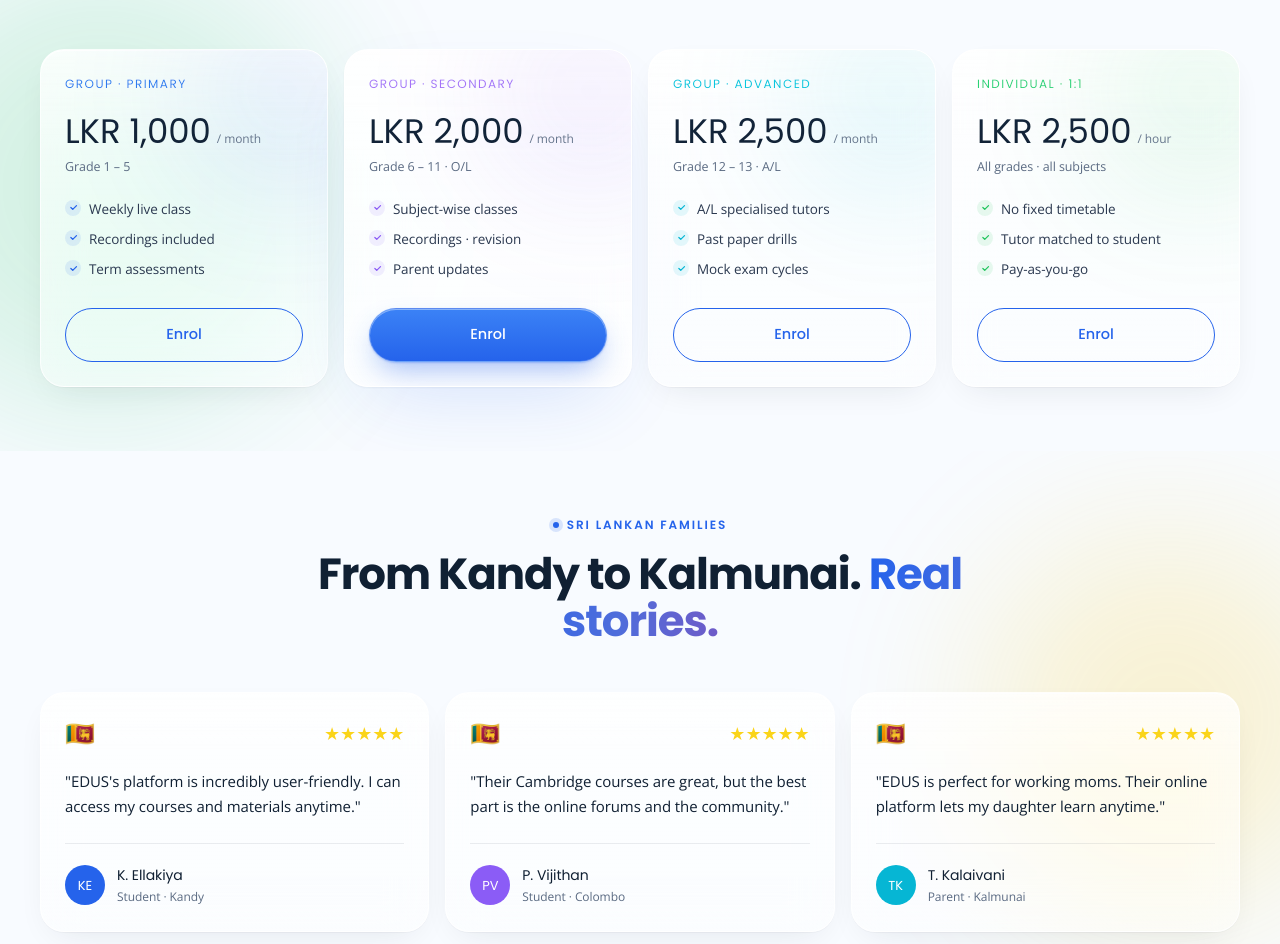
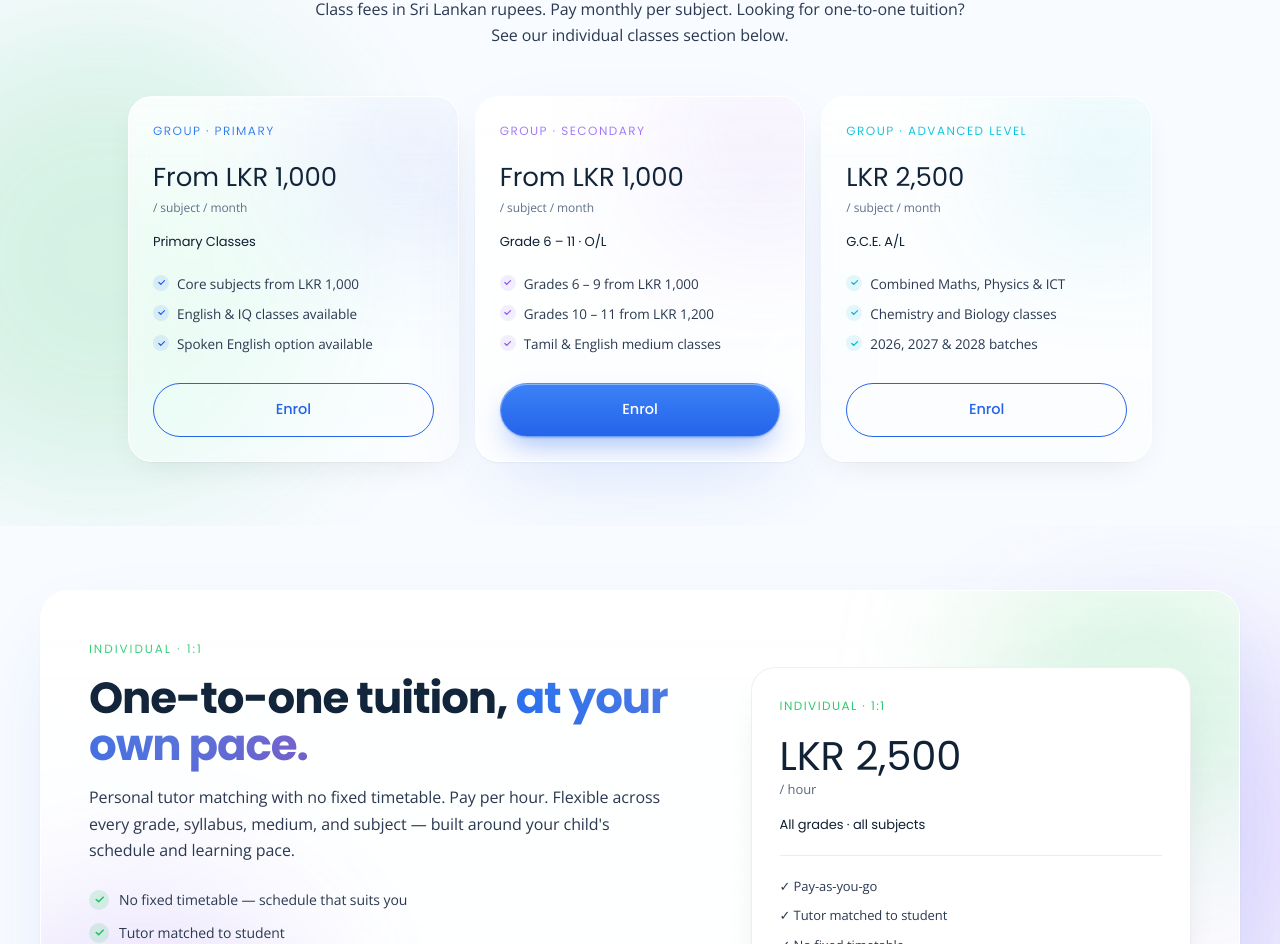
Before and after one commit to edustutor/edusmainwebsite, a Next.js app: page /sl in a window 1280 px wide. Shown: the part 1856-2800 px from the top of the page. Built offline with nearby package versions, Linux system fonts and the light colour scheme.

Commit message:
feat: enhance pricing structure and add holistic features for individual tuition

```diff
--- a/app/sl/page.tsx
+++ b/app/sl/page.tsx
@@ -17,10 +17,66 @@
   "Economics", "Business Studies", "Accounting", "ICT", "English Language", "English Literature",
 ];
 const PRICING = [
-  { tag: "Group · Primary", price: "LKR 1,000", unit: "/ month", grades: "Grade 1 – 5", bullets: ["Weekly live class", "Recordings included", "Term assessments"], tint: "#2563EB" },
-  { tag: "Group · Secondary", price: "LKR 2,000", unit: "/ month", grades: "Grade 6 – 11 · O/L", bullets: ["Subject-wise classes", "Recordings · revision", "Parent updates"], tint: "#8B5CF6", featured: true },
-  { tag: "Group · Advanced", price: "LKR 2,500", unit: "/ month", grades: "Grade 12 – 13 · A/L", bullets: ["A/L specialised tutors", "Past paper drills", "Mock exam cycles"], tint: "#06B6D4" },
-  { tag: "Individual · 1:1", price: "LKR 2,500", unit: "/ hour", grades: "All grades · all subjects", bullets: ["No fixed timetable", "Tutor matched to student", "Pay-as-you-go"], tint: "#22C55E" },
+  {
+    tag: "Group · Primary",
+    price: "From LKR 1,000",
+    unit: "/ subject / month",
+    grades: "Primary Classes",
+    bullets: [
+      "Core subjects from LKR 1,000",
+      "English & IQ classes available",
+      "Spoken English option available",
+    ],
+    tint: "#2563EB",
+  },
+  {
+    tag: "Group · Secondary",
+    price: "From LKR 1,000",
+    unit: "/ subject / month",
+    grades: "Grade 6 – 11 · O/L",
+    bullets: [
+      "Grades 6 – 9 from LKR 1,000",
+      "Grades 10 – 11 from LKR 1,200",
+      "Tamil & English medium classes",
+    ],
+    tint: "#8B5CF6",
+    featured: true,
+  },
+  {
+    tag: "Group · Advanced Level",
+    price: "LKR 2,500",
+    unit: "/ subject / month",
+    grades: "G.C.E. A/L",
+    bullets: [
+      "Combined Maths, Physics & ICT",
+      "Chemistry and Biology classes",
+      "2026, 2027 & 2028 batches",
+    ],
+    tint: "#06B6D4",
+  },
+];
+
+const HOLISTIC_FEATURES = [
+  {
+    icon: "🏅",
+    title: "Quality Course Content",
+    body: "Access to quality contents developed in house for students to understand easily and effectively.",
+  },
+  {
+    icon: "🗓️",
+    title: "Flexible Timings",
+    body: "The 1-1 interaction with our tutors makes it easy and you can schedule your lessons at a frequency and time that suits you.",
+  },
+  {
+    icon: "🎯",
+    title: "Individual Attention",
+    body: "Every student is given individual attention to learn at their own pace.",
+  },
+  {
+    icon: "👩‍🏫",
+    title: "Qualified Tutors",
+    body: "Learn from the Qualified Professionals to unlock the true potential of every individual.",
+  },
 ];
 const TESTIMONIALS = [
   { name: "K. Ellakiya", loc: "Kandy", role: "Student", quote: "EDUS's platform is incredibly user-friendly. I can access my courses and materials anytime." },
@@ -172,17 +228,17 @@
 
         <div className="container-edge">
           <div className="text-center max-w-2xl mx-auto">
-            <p className="eyebrow"><span className="dot" />Fees</p>
+            <p className="eyebrow"><span className="dot" />Group Class Fees</p>
             <h2 className="heading mt-4" style={{ fontSize: "var(--fs-display)" }}>
-              Affordable. <em>By design.</em>
+              Affordable group classes. <em>By design.</em>
             </h2>
             <p className="text-[#2B3950] text-[16px] mt-4 leading-relaxed">
-              Class fees in Sri Lankan rupees. Pay monthly for group classes; pay-as-you-go for
-              individual sessions.
+              Class fees in Sri Lankan rupees. Pay monthly per subject. Looking for one-to-one
+              tuition? See our individual classes section below.
             </p>
           </div>
 
-          <div className="mt-12 grid sm:grid-cols-2 lg:grid-cols-4 gap-4">
+          <div className="mt-12 grid sm:grid-cols-2 lg:grid-cols-3 gap-4 max-w-5xl mx-auto">
             {PRICING.map((p) => (
               <article
                 key={p.tag}
@@ -193,11 +249,11 @@
                   <p className="font-[family-name:var(--font-display)] font-600 text-[12px] tracking-[0.12em] uppercase" style={{ color: p.tint }}>
                     {p.tag}
                   </p>
-                  <div className="mt-5 flex items-baseline gap-1.5">
-                    <p className="font-[family-name:var(--font-display)] font-700 text-[34px] leading-none text-[#102033]">{p.price}</p>
+                  <div className="mt-5">
+                    <p className="font-[family-name:var(--font-display)] font-700 text-[26px] leading-tight text-[#102033]">{p.price}</p>
                     <span className="text-[12px] text-[#5A6A82]">{p.unit}</span>
                   </div>
-                  <p className="text-[12.5px] text-[#5A6A82] mt-2">{p.grades}</p>
+                  <p className="text-[13px] font-[family-name:var(--font-display)] font-600 text-[#102033] mt-3">{p.grades}</p>
 
                   <ul className="mt-5 space-y-2 text-[13.5px]">
                     {p.bullets.map((b) => (
@@ -222,6 +278,120 @@
                   </a>
                 </div>
               </article>
+            ))}
+          </div>
+        </div>
+      </section>
+
+      {/* INDIVIDUAL CLASSES */}
+      <section className="relative py-12 md:py-16 overflow-hidden">
+        <div aria-hidden className="absolute inset-0 -z-10">
+          <div className="blob" style={{ top: "10%", right: "-8%", width: 420, height: 420, background: "#8B5CF6", opacity: 0.18 }} />
+          <div className="blob" style={{ bottom: "0%", left: "-6%", width: 360, height: 360, background: "#22C55E", opacity: 0.16 }} />
+        </div>
+
+        <div className="container-edge">
+          {/* Individual class header card */}
+          <div className="relative glass-strong rounded-[28px] p-8 md:p-12 overflow-hidden">
+            <span aria-hidden className="blob" style={{ top: -80, right: -60, width: 320, height: 320, background: "#22C55E", opacity: 0.20 }} />
+            <span aria-hidden className="blob" style={{ bottom: -80, left: -60, width: 320, height: 320, background: "#8B5CF6", opacity: 0.20 }} />
+
+            <div className="relative grid lg:grid-cols-12 gap-8 items-center">
+              <div className="lg:col-span-7">
+                <p className="font-[family-name:var(--font-display)] font-600 text-[12px] tracking-[0.16em] uppercase text-[#22C55E]">
+                  Individual · 1:1
+                </p>
+                <h2 className="heading mt-4" style={{ fontSize: "var(--fs-display)" }}>
+                  One-to-one tuition, <em>at your own pace.</em>
+                </h2>
+                <p className="text-[#2B3950] text-[16px] mt-4 leading-[1.65] max-w-xl">
+                  Personal tutor matching with no fixed timetable. Pay per hour. Flexible across
+                  every grade, syllabus, medium, and subject — built around your child&apos;s
+                  schedule and learning pace.
+                </p>
+
+                <ul className="mt-6 space-y-2.5 text-[14px]">
+                  {[
+                    "No fixed timetable — schedule that suits you",
+                    "Tutor matched to student",
+                    "Pay-as-you-go · LKR 2,500 / hour",
+                    "All grades · all subjects · all mediums",
+                  ].map((b) => (
+                    <li key={b} className="flex items-start gap-2.5 text-[#2B3950]">
+                      <span className="inline-flex w-5 h-5 mt-0.5 rounded-full bg-[#22C55E]/15 items-center justify-center shrink-0">
+                        <svg width="11" height="11" viewBox="0 0 24 24" fill="none" stroke="#22C55E" strokeWidth="3.5" aria-hidden>
+                          <path d="M5 12l5 5L20 7" strokeLinecap="round" strokeLinejoin="round" />
+                        </svg>
+                      </span>
+                      {b}
+                    </li>
+                  ))}
+                </ul>
+
+                <div className="mt-7 flex flex-wrap gap-3">
+                  <a
+                    href="https://signup.edustutor.com/"
+                    target="_blank"
+                    rel="noopener noreferrer"
+                    className="btn btn-primary"
+                  >
+                    Book One-to-One Tuition
+                  </a>
+                  <Link href="/contact" className="btn btn-ghost">Talk to US</Link>
+                </div>
+              </div>
+
+              {/* Price card */}
+              <div className="lg:col-span-5">
+                <div className="relative rounded-[24px] bg-white border border-[rgba(16,32,51,0.08)] p-7 shadow-[0_18px_40px_-20px_rgba(16,32,51,0.18)]">
+                  <p className="font-[family-name:var(--font-display)] font-600 text-[12px] tracking-[0.12em] uppercase text-[#22C55E]">
+                    Individual · 1:1
+                  </p>
+                  <div className="mt-5">
+                    <p className="font-[family-name:var(--font-display)] font-700 text-[40px] leading-none text-[#102033]">
+                      LKR 2,500
+                    </p>
+                    <span className="text-[13px] text-[#5A6A82]">/ hour</span>
+                  </div>
+                  <p className="text-[13px] font-[family-name:var(--font-display)] font-600 text-[#102033] mt-3">
+                    All grades · all subjects
+                  </p>
+                  <div className="mt-5 pt-5 border-t border-[rgba(16,32,51,0.08)] space-y-2 text-[13px] text-[#2B3950]">
+                    <p>✓ Pay-as-you-go</p>
+                    <p>✓ Tutor matched to student</p>
+                    <p>✓ No fixed timetable</p>
+                  </div>
+                  <a
+                    href="https://signup.edustutor.com/"
+                    target="_blank"
+                    rel="noopener noreferrer"
+                    className="mt-6 w-full justify-center btn btn-primary"
+                  >
+                    Enrol Now
+                  </a>
+                </div>
+              </div>
+            </div>
+          </div>
+
+          {/* Providing Holistic Education feature row */}
+          <div className="mt-14 text-center max-w-2xl mx-auto">
+            <h3 className="heading" style={{ fontSize: "var(--fs-display)" }}>
+              &ldquo;Providing <em>Holistic</em> Education&rdquo;
+            </h3>
+          </div>
+
+          <div className="mt-10 grid sm:grid-cols-2 lg:grid-cols-4 gap-6">
+            {HOLISTIC_FEATURES.map((f) => (
+              <div key={f.title} className="text-center">
+                <div className="inline-flex w-14 h-14 rounded-2xl items-center justify-center text-3xl bg-[#EEF6FF] border border-[#2563EB]/20">
+                  {f.icon}
+                </div>
+                <h4 className="heading mt-5" style={{ fontSize: "17px" }}>{f.title}</h4>
+                <p className="text-[#2B3950] text-[13.5px] mt-3 leading-[1.65] max-w-xs mx-auto">
+                  {f.body}
+                </p>
+              </div>
             ))}
           </div>
         </div>
```
